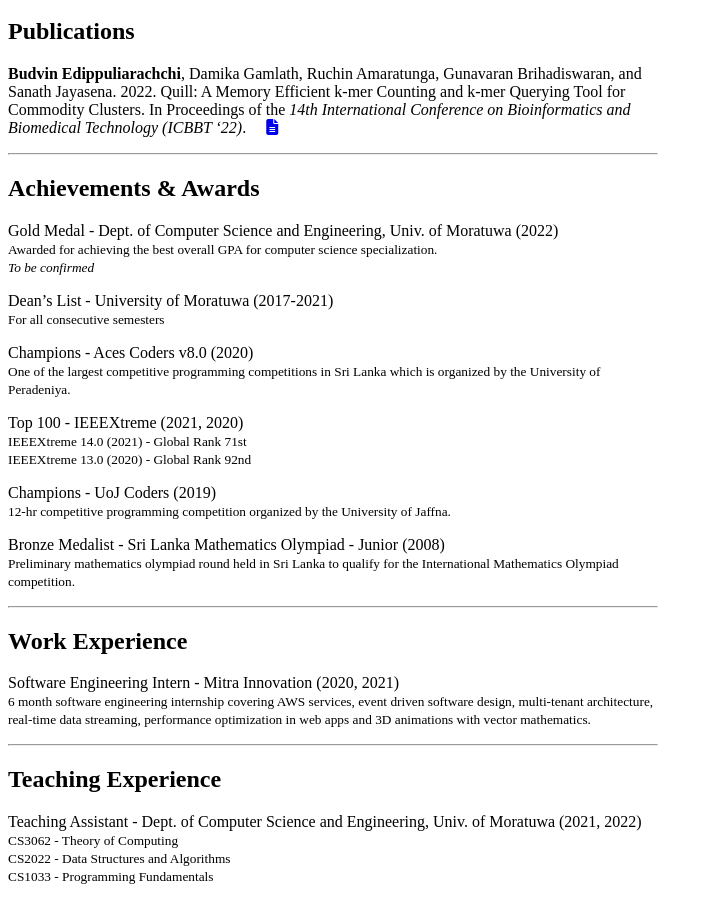
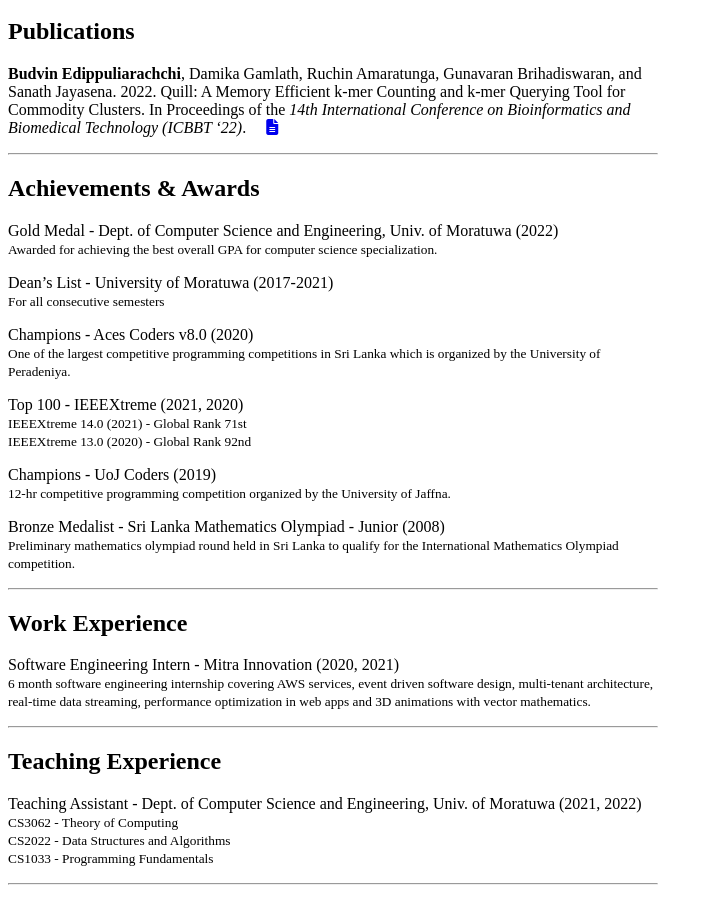
Before and after one commit to budvinchathura/budvinchathura.github.io, a Jekyll site: the page built from index.md, in a window 1280 px wide and 900 px high, scrolled down 1473 px. Shown: the whole window, without its empty margins (0-713 px from the left). Built offline with Jekyll 4.4.1, drawn with Linux system fonts in a browser that asks for light colours; nearby versions of some CDN libraries; our own code applies the rules of GitHub Pages for plain Markdown files; a style sheet for code colours, icons or effects is not loaded.

Commit message:
update achievements

```diff
--- a/index.md
+++ b/index.md
@@ -45,10 +45,7 @@ Research to explore the ability to utilize a commodity computer cluster to effic
 
 Gold Medal - Dept. of Computer Science and Engineering, Univ. of Moratuwa (2022)
 <br>
-<small>Awarded for achieving the best overall GPA for computer science specialization.
-<br>
-<i>To be confirmed</i>
-</small>
+<small>Awarded for achieving the best overall GPA for computer science specialization.</small>
 
 Dean's List - University of Moratuwa (2017-2021)
 <br>
```
